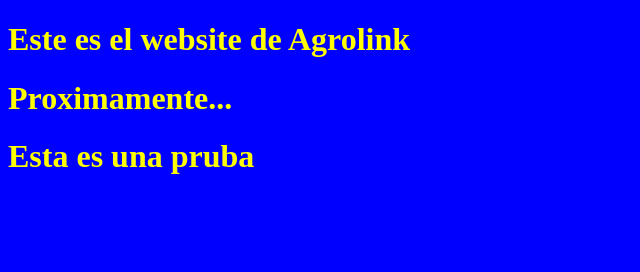
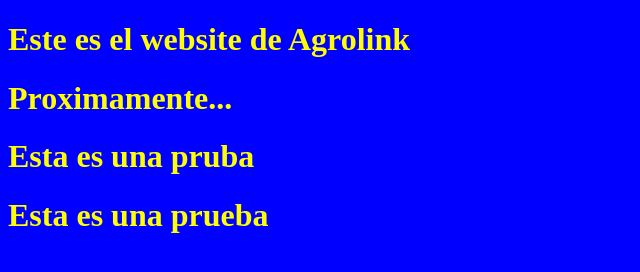
Before and after one commit to ReyAntonio12/agroxport, a plain HTML site: page Index.html in a window 1280 px wide. Shown: the whole page, without its empty margins (0-640 px from the left). Drawn offline with Linux system fonts and the light colour scheme.

Commit message:
Prueba numero dos

```diff
--- a/Index.html
+++ b/Index.html
@@ -9,6 +9,8 @@
     <h1>Este es el website de Agrolink</h1>
     <h1>Proximamente...</h1>
     <h1>Esta es una pruba</h1>
+    <h1>Esta es una prueba
+    </h1>
     <style>
         body {
             background-color: blue;
```
